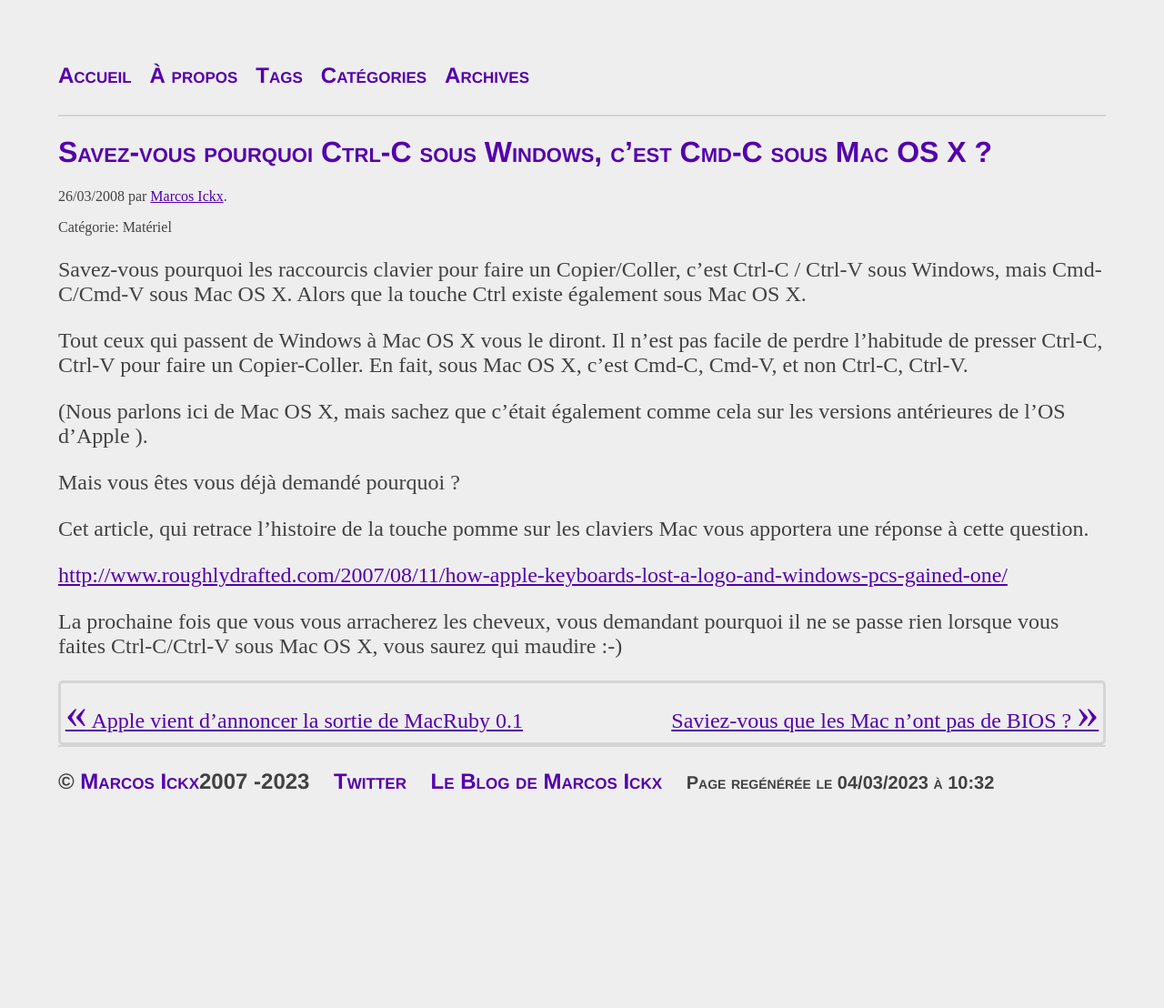
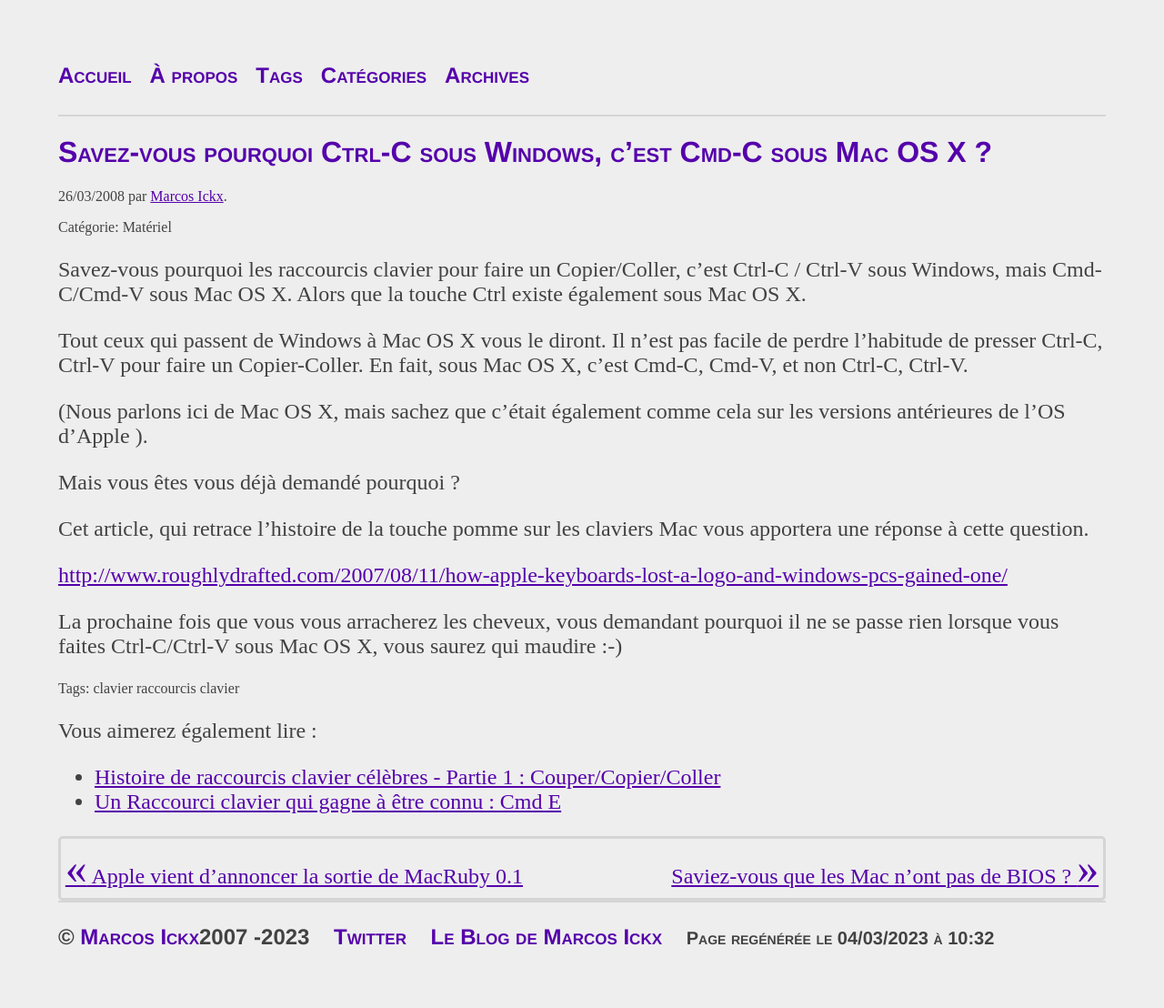
Before and after one commit to MarcosIckx/PreviewMarcosxNet, a Jekyll site: the page built from _posts/2008/2008-03-26-savez-vous-pourquoi-ctrl-c-sous-windows-cest-cmd-c-sous-mac-os-x.md, in a window 1280 px wide. Shown: the whole page at 91% size. Built offline with Jekyll 4.4.1, drawn with Linux system fonts in a browser that asks for light colours; before the commit the page ends 937 px from its top, so only the background shows below that.

Commit message:
Update 2008-03-26-savez-vous-pourquoi-ctrl-c-sous-windows-cest-cmd-c-sous-mac-os-x.md

```diff
--- a/_posts/2008/2008-03-26-savez-vous-pourquoi-ctrl-c-sous-windows-cest-cmd-c-sous-mac-os-x.md
+++ b/_posts/2008/2008-03-26-savez-vous-pourquoi-ctrl-c-sous-windows-cest-cmd-c-sous-mac-os-x.md
@@ -1,7 +1,13 @@
 ---
 date: 2008-03-26
 category: Matériel
+tags: [clavier, raccourcis clavier]
 title: Savez-vous pourquoi Ctrl-C sous Windows, c’est Cmd-C sous Mac OS X ?
+otherLinks:
+   - title: "Histoire de raccourcis clavier célèbres - Partie 1 : Couper/Copier/Coller"
+     url: /2020/04/15/Histoire-de-raccourcis-clavier-apple-partie1-le-trio-couper-copier-coller/
+   - title: "Un Raccourci clavier qui gagne à être connu : Cmd E"
+     url: /2022/11/13/Raccourci-Clavier-Cmd-E/
 ---
 
 Savez-vous pourquoi les raccourcis clavier pour faire un Copier/Coller, c’est Ctrl-C / Ctrl-V sous Windows, mais Cmd-C/Cmd-V sous Mac OS X. Alors que la touche Ctrl existe également sous Mac OS X.
```
